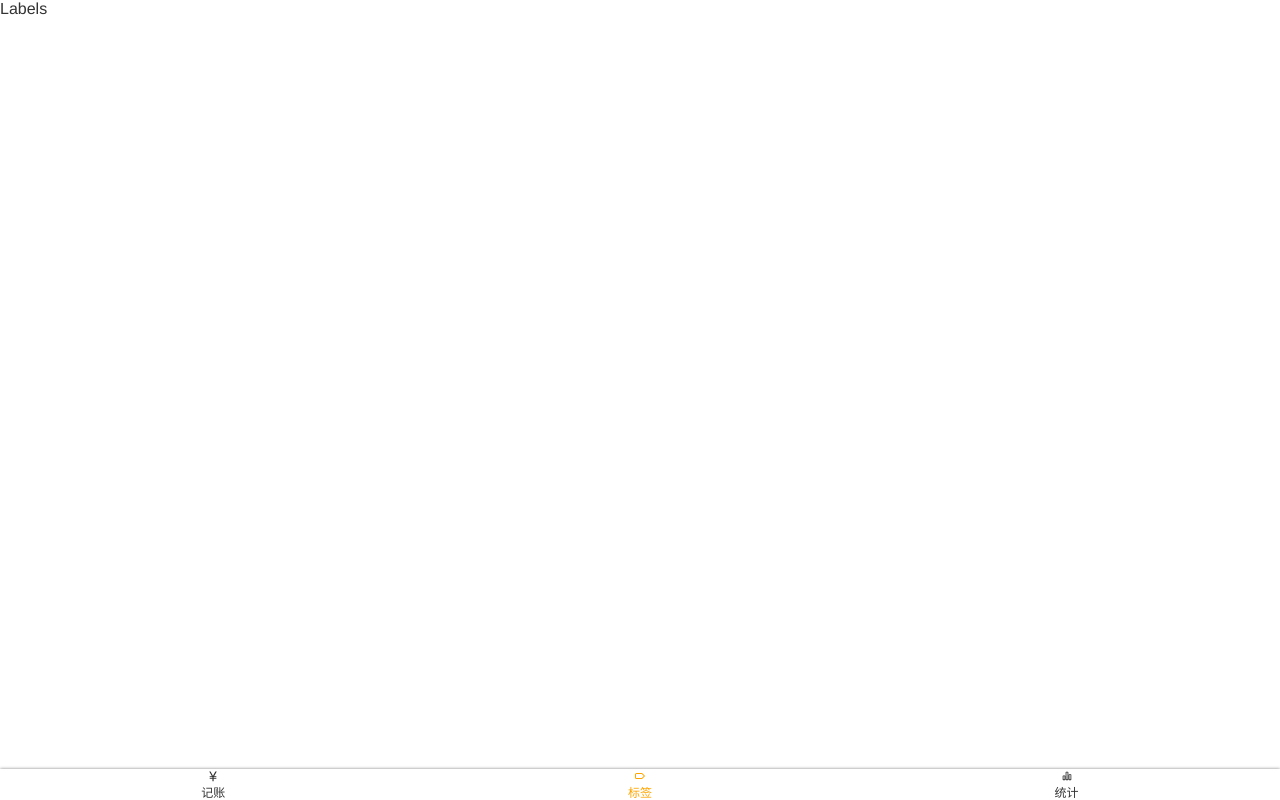
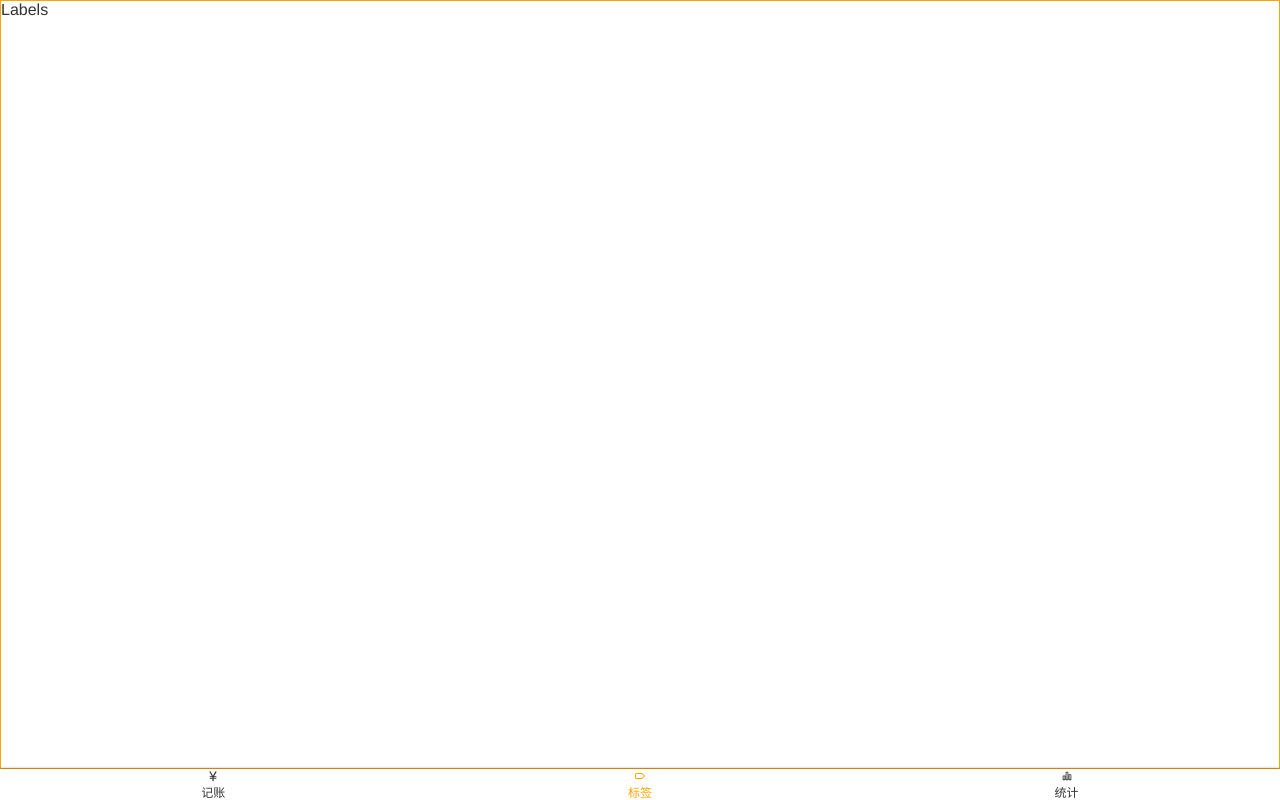
Before and after one commit to cazser/morney, a Vue app: page /#/labels in a window 1280 px wide. Built offline with nearby package versions, Linux system fonts and the light colour scheme.

Commit message:
money css部分接近完成 +1

```diff
--- a/src/components/Layout.vue
+++ b/src/components/Layout.vue
@@ -25,6 +25,7 @@ import Money from '@/views/Money.vue';
         height: 100vh;
     }
     .content{
+        border: 1px solid orange;
         flex-grow: 1;
         overflow: auto;
     }
--- a/src/views/Money.vue
+++ b/src/views/Money.vue
@@ -59,7 +59,6 @@
 
 <style lang="scss">
     .layout-content{
-        border: 1px solid orange;
         display: flex;
         flex-direction: column-reverse;
     }
```
